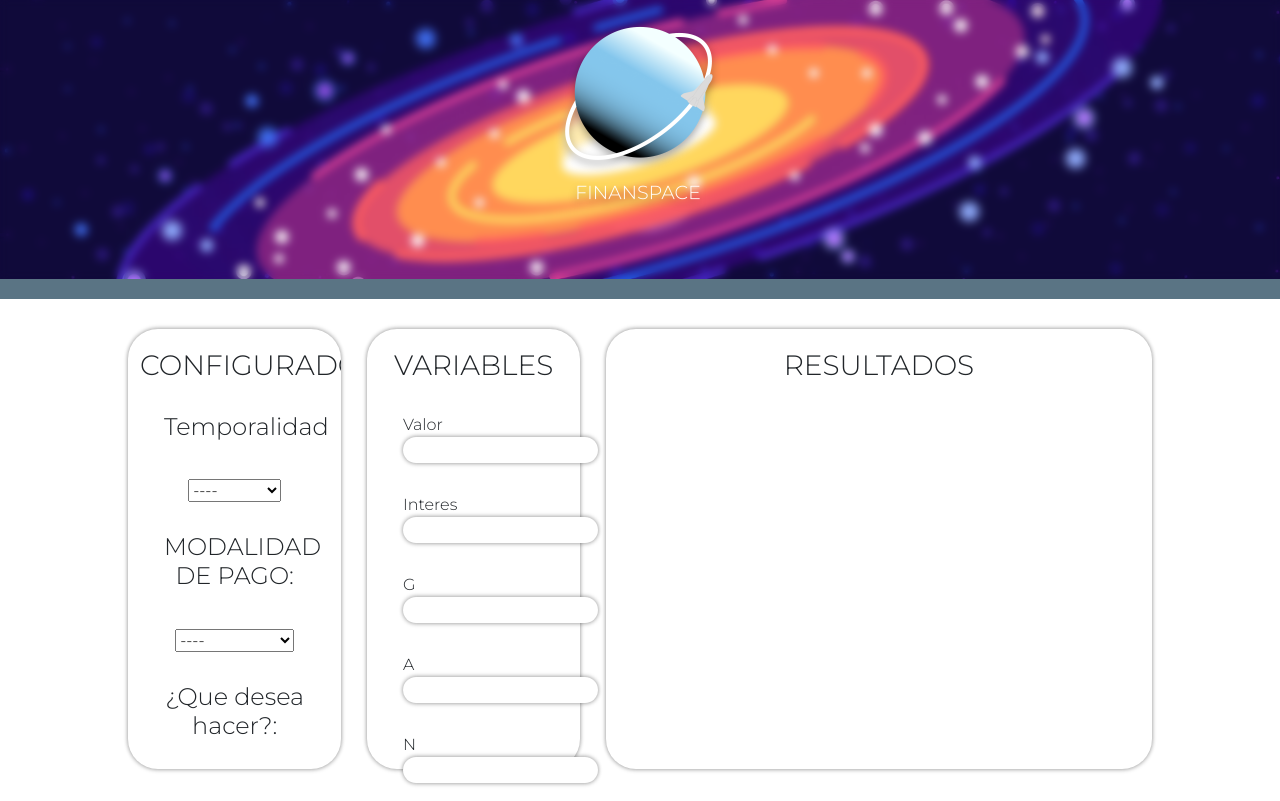
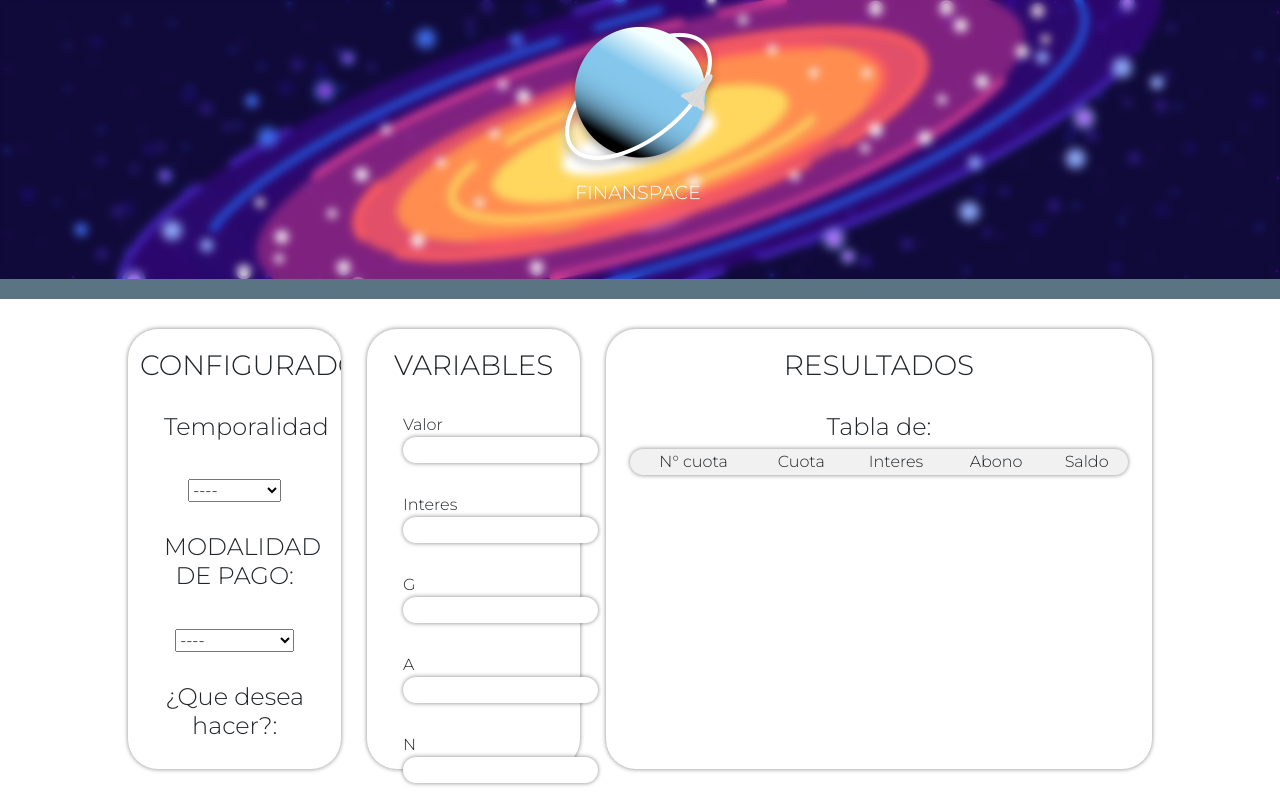
Before and after one commit to lx116/ProyectoFInalEconomia, a Django app: page /home/ in a window 1280 px wide. Shown: the part 67-868 px from the top of the page. Run offline with Django 3.2, Linux system fonts and the light colour scheme; some libraries are stand-ins or nearby versions.

Commit message:
Formulas crecientes reparadas, tabla en front y backend funcional

```diff
--- a/calculadora_ecom/static/web/css/style.css
+++ b/calculadora_ecom/static/web/css/style.css
@@ -129,6 +129,17 @@
     height: 15vh;
     width: 100vw;
 }
+table
+{
+    border-radius: 20px;
+    box-shadow: 0px -1px 4px rgba(0, 0, 0, 0.25), 0px 1px 4px rgba(0, 0, 0, 0.25);
+    text-align: center;
+    background-color: #F1F1F1;
+}
+tr
+{
+    margin-top: 2px;
+}
 .scrollY
 {
     overflow: hidden;
--- a/calculadora_ecom/static/web/js/sistema.js
+++ b/calculadora_ecom/static/web/js/sistema.js
@@ -66,14 +66,33 @@
     $("body").on('click','.calcular',function () {
 
 
-
-        $('#resultado_calculo').empty()
         var convertJson = JSON.stringify(objeto)
 
         if(seleccionarSerie==='uniforme')
         {
             $.post("/home/anualidades_uniformes/",{data:convertJson},function (data) {
-            console.log(data)
+                $('#cargar_tabla').empty()
+                console.log(data.tabla)
+                if (seleccionarTabla==='amortizacion')
+                {
+                    $('#indicador_tabla').text('Tabla de amortizacion')
+                    $('#indicador_cuota').text('Cuota')
+                }else {$('#indicador_tabla').text('Tabla de capitalizacion')
+                $('#indicador_cuota').text('Deposito')
+                }
+
+                for (var i = 0;i<=data.tabla.length;i++)
+                {       var contador = i +1
+                        var contenedor = $("<tr>\n" +
+                        "  <td>"+contador+"</td>\n" +
+                        "  <td>"+data.tabla[i][0]+"</td>\n" +
+                        "  <td>"+data.tabla[i][1]+"</td>\n" +
+                        "  <td>"+data.tabla[i][2]+"</td>\n" +
+                            "<td>"+data.tabla[i][3]+"</td>" +
+                        "  </tr>")
+                        $("#cargar_tabla").append(contenedor)
+                }
+
         })}
         else if (seleccionarSerie==='variable')
             {
@@ -86,6 +105,9 @@
                 alert('Para continuar es necesario que seleccione un tipo de serie, de lo contraio el programa no continuara.')
             }
 
+
+
+
     })
 
 });
--- a/calculadora_ecom/templates/appOne.html
+++ b/calculadora_ecom/templates/appOne.html
@@ -113,7 +113,21 @@
                 <h3> RESULTADOS</h3>
                 <div class="container">
                     <div class="row margin_TopDef reulstado_calculo" id="resultado_calculo">
+                        <h4 class="centerTextAling" id="indicador_tabla"> Tabla de: </h4>
+                        <table>
+                            <thead>
+                                <tr class="datos_tabla">
+                                    <td>N° cuota</td>
+                                    <td class="indicador_cuota">Cuota</td>
+                                    <td>Interes</td>
+                                    <td>Abono</td>
+                                    <td>Saldo</td>
+                                </tr>
+                            </thead>
+                            <tbody class="tabla_resultante" id="cargar_tabla">
 
+                            </tbody>
+                        </table>
                     </div>
                 </div>
             </div>
--- a/calculadora_ecom/views.py
+++ b/calculadora_ecom/views.py
@@ -118,6 +118,7 @@
 
 
 # Anualidades Variables
+@csrf_exempt
 def anualidades_Variables(request):
     res = request.POST['data']
     data = json.loads(res)
@@ -131,6 +132,7 @@
     V = 0
     n = 0
     G = data.get('G')
+    J = data.get('J')
     conversor = data.get('conversor_tiempo')
 
     interes = float(data.get('interes')) / 100
@@ -158,22 +160,21 @@
     if interes <= 0:
         mensaje_interes = 'El valor utilizado para los resolver el problema, sera el minimo vigente en Colombia.' \
                           'Este corresponde al 2%'
+        interes = 2/100
 
     if A == 0:
 
-        if es_presente == 'presente':
+        if es_presente == 'futuro':
             if es_anticipada == 'creciente':
                 A = gradienteLinealCreciente__A(V, n, interes, G)
+                print(A)
 
             else:
                 A = gradietneLinealDecreciente__A(V, n, interes, G)
 
         else:
-            if es_anticipada == 'creciente':
-                A = anualidadAnticipada__A_VF(V, n, interes)
-
-            else:
-                A = anualidadVencida__VF_A(V, n, interes)
+            mensaje= 'para poder encontrar la anualidad con gradiente lineal, usted necesita seleccionar el timepo ' \
+                     'como futuro. '
     elif V == 0:
         if es_presente == 'presente':
             if es_anticipada == 'creciente':
@@ -186,6 +187,19 @@
             else:
                 V = gradietneLinealDecreciente__VF(V, n, interes, G)
 
+    tipo_tabla = data.get('tabla')
+
+    n = float(n)
+    n = round(n)
+
+    if tipo_tabla == 'amortizacion':
+        tabla = tabla_amortizacion(V, A, interes, n)
+    else:
+        tabla = tabla_capitalizacion(V, A, interes, n)
+
+    return JsonResponse(
+        {'anualidad': A, 'tiempo': n, 'valor': V, 'alerta_de_error': mensaje,'J':J,'G':G, 'alerta_de_inters': mensaje_interes,
+         'tabla': tabla})
 
 # Tabla de amortizacion
 def tabla_amortizacion(V, A, interes, n):
@@ -198,18 +212,16 @@
         for j in range(1):
             array = []
 
+
             interes_amortizacion = A * interes
             abono = A - interes_amortizacion
             V = V - abono
-
-            array.append(V)
-            array.append(A)
-            array.append(interes_amortizacion)
-            array.append(abono)
-            print(array)
+            array.append(round(A))
+            array.append(round(interes_amortizacion))
+            array.append(round(abono))
+            array.append(round(V))
 
         tabla.append(array)
-    print(tabla)
 
     return tabla
 
@@ -238,6 +250,7 @@
             array.append(interes_capitalizable)
             array.append(abono)
             array.append(saldo)
+
         tabla.append(array)
 
     return tabla
@@ -342,8 +355,9 @@
 
 # Gradientes crecientes_A
 def gradienteLinealCreciente__A(V, n, interes, G):
-    A = V - (G / interes) * (((math.pow((1 + interes), n) - 1) / interes) - n) / (
-            (math.pow((1 + interes), n) - 1) / interes)
+    G = float(G)
+
+    A = V - (G/interes)*(((((1+interes)**n)-1)/interes)-n)/(((1+interes)**n)-1)/interes
 
     return A
 
@@ -352,17 +366,18 @@
 
 
 def gradienteLinealCreciente__VP(A, n, interes, G):
+    G = float(G)
 
-    VP = A * ((math.pow((1 + interes), n) - 1) / (interes * math.pow((1 + interes), n))) + (G / interes)(
-        ((math.pow((1 + interes), n) - 1) / (interes(1 + interes) * n)) - (n / (1 + interes) * n))
+    VP = A * ((((1+interes)**n)-1) / (interes * (1 + interes) ** n))+(G/interes)*(((((1+interes)**n)-1) / (interes * (1 + interes) ** n)) - (n / (
+                (1 + interes) ** n)))
 
     return VP
 
 
 def gradienteLinealCreciente__VF(A, n, interes, G):
+    G = float(G)
 
-    VF = A * ((math.pow((1 + interes), n) - 1) / interes) + (G / interes) * (
-            ((math.pow((1 + interes), n) - 1) / interes) - n)
+    VF = A*((((1+interes)**n)-1)/interes)+(G/interes)*(((1 + interes) ** n) - n)
 
     return VF
 
```
